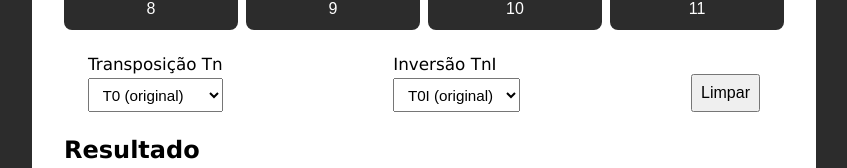
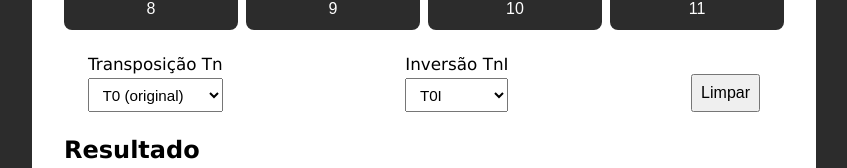
Before and after one commit to owesleydantas/pcset-calculator, a website with bundled scripts: page docs/index.html in a window 1280 px wide. Shown: the part 315-483 px from the top of the page, without its empty margins (216-1063 px from the left). Built offline with nearby package versions, Linux system fonts and the light colour scheme.

Commit message:
fix: corrigido texto da select de inversão

```diff
--- a/docs/index.html
+++ b/docs/index.html
@@ -40,7 +40,7 @@
             <div class="invert-control">
                 <label for="invert-control">Inversão TnI</label>
                 <select id="invert-select">
-                    <option value="0">T0I (original)</option>
+                    <option value="0">T0I</option>
                     <option value="1">T1I</option>
                     <option value="2">T2I</option>
                     <option value="3">T3I</option>
```
